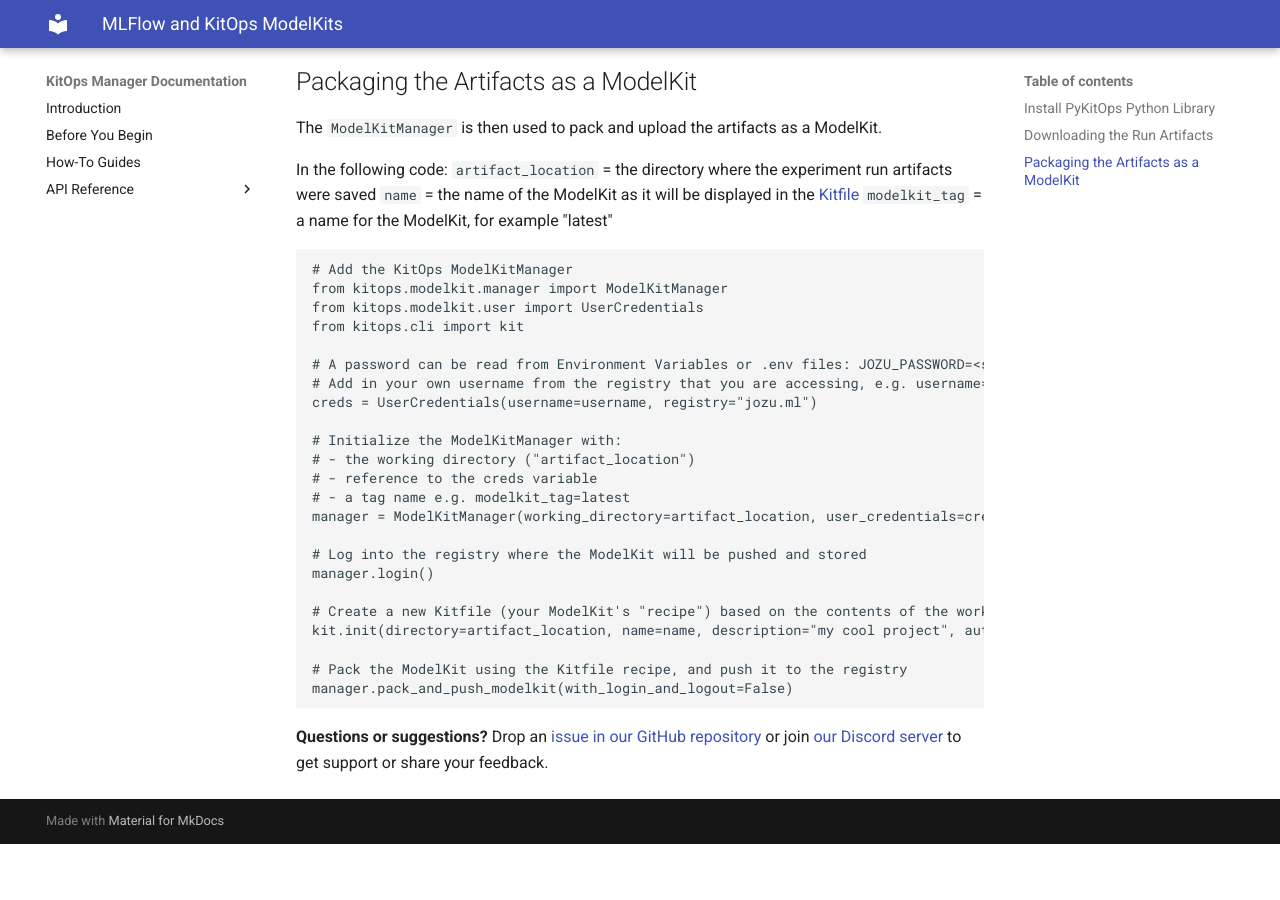
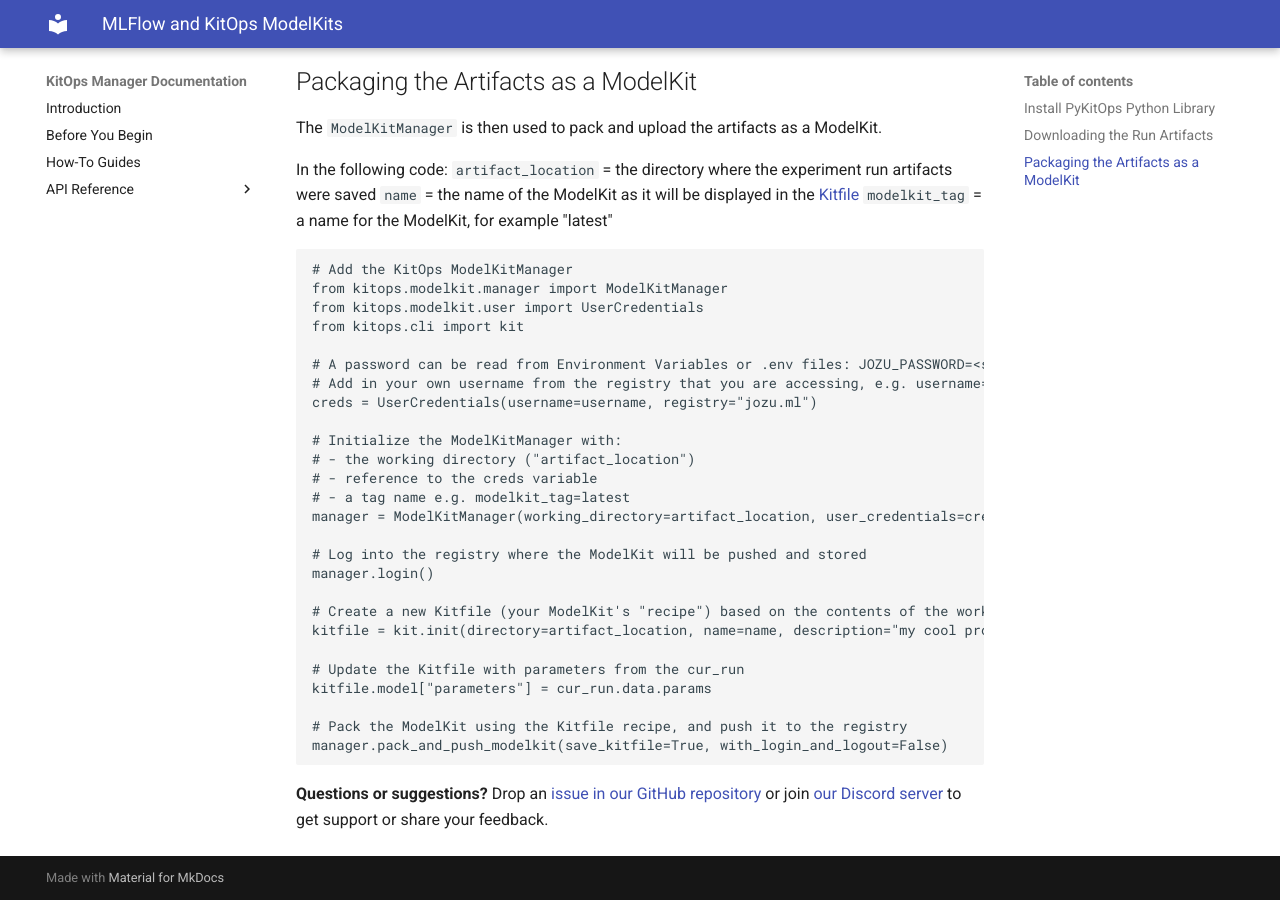
Before and after one commit to kitops-ml/pykitops, an MkDocs documentation site: the page built from docs/mlflow.md, in a window 1280 px wide and 900 px high, scrolled down 696 px. Built offline with MkDocs 1.6.1 and Material for MkDocs 9.7.7, drawn with Linux system fonts in a browser that asks for light colours; before the commit the page ends 1540 px from its top, so only the background shows below that.

Commit message:
docs: Document adding parameters into Kitfile for mlflow (#49)
Co-authored-by: Jacob Fuss <jfuss@users.noreply.github.com>

````diff
--- a/docs/mlflow.md
+++ b/docs/mlflow.md
@@ -52,10 +52,13 @@
 manager.login()
 
 # Create a new Kitfile (your ModelKit's "recipe") based on the contents of the working directory
-kit.init(directory=artifact_location, name=name, description="my cool project", author=username)
+kitfile = kit.init(directory=artifact_location, name=name, description="my cool project", author=username)
+
+# Update the Kitfile with parameters from the cur_run
+kitfile.model["parameters"] = cur_run.data.params
 
 # Pack the ModelKit using the Kitfile recipe, and push it to the registry
-manager.pack_and_push_modelkit(with_login_and_logout=False)
+manager.pack_and_push_modelkit(save_kitfile=True, with_login_and_logout=False)
 ```
 
 **Questions or suggestions?** Drop an [issue in our GitHub repository](https://github.com/jozu-ai/kitops/issues) or join [our Discord server](https://discord.gg/Tapeh8agYy) to get support or share your feedback.
````
